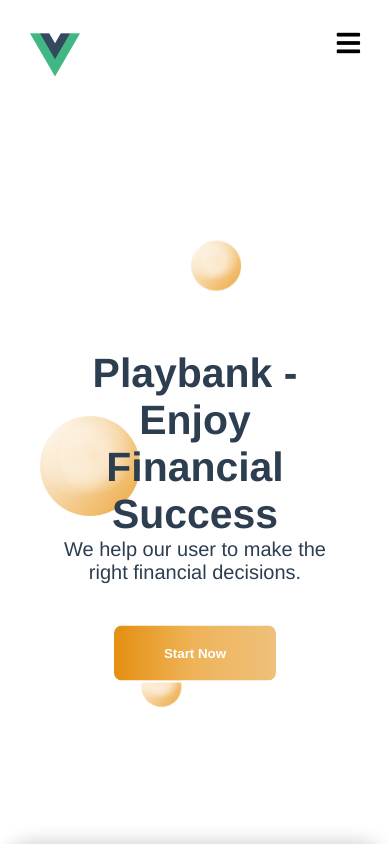
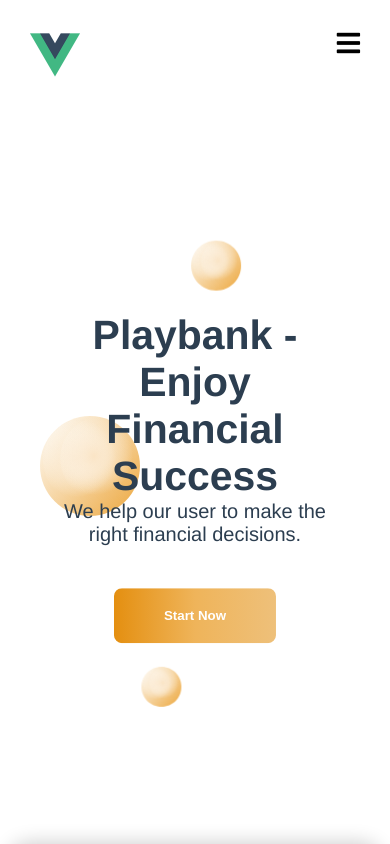
Before and after one commit to krishna-nayak/landing-animeted-page, a Vue app: page / in a window 390 px wide. Shown: the top 844 px of the page. Built offline with nearby package versions, Linux system fonts and the light colour scheme.

Commit message:
fix-position

```diff
--- a/src/components/AppBody.vue
+++ b/src/components/AppBody.vue
@@ -242,7 +242,7 @@ section {
   .text {
     top: 50%;
     left: 50%;
-    transform: translate(-50%, -50%);
+    transform: translate(-50%, -60%);
     text-align: center;
     justify-content: center;
     align-items: center;
```
